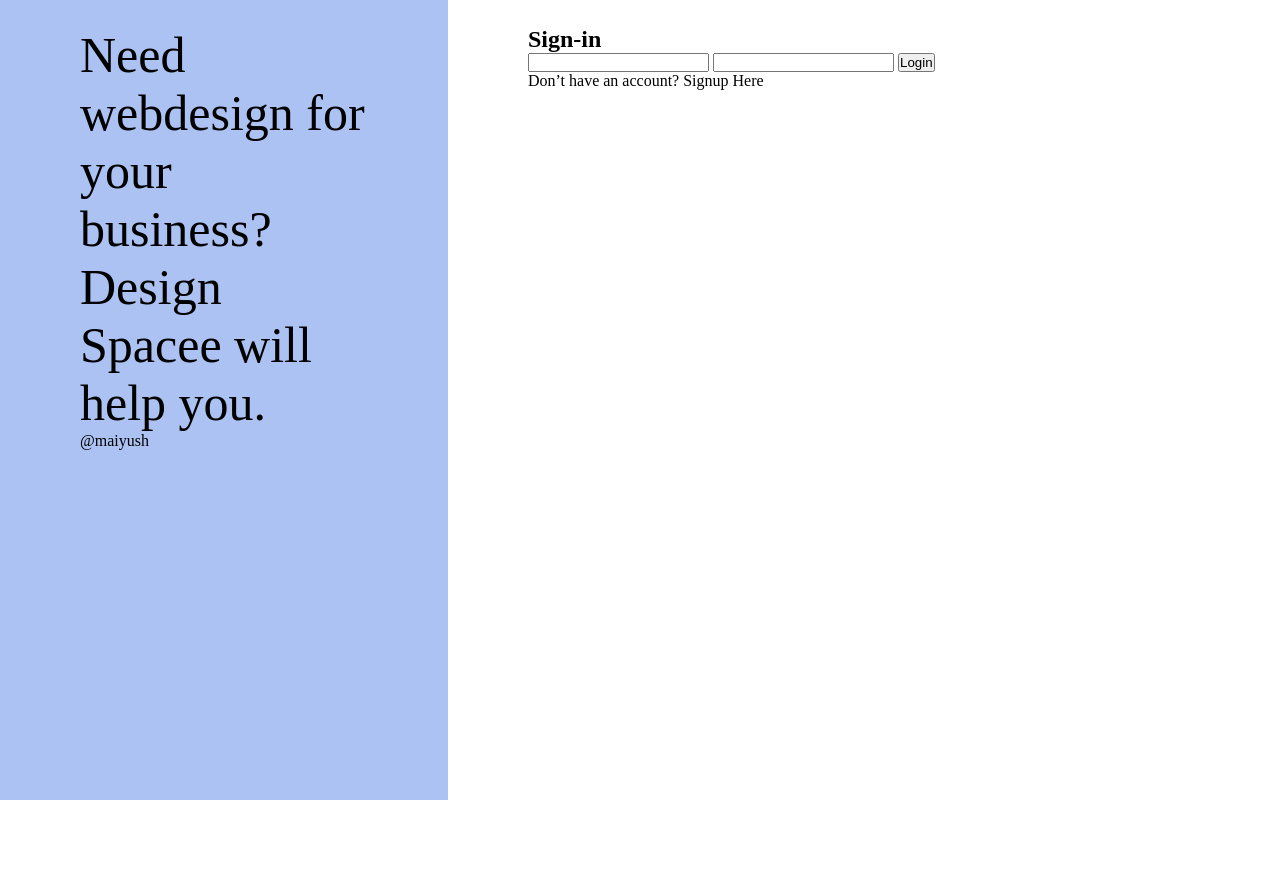
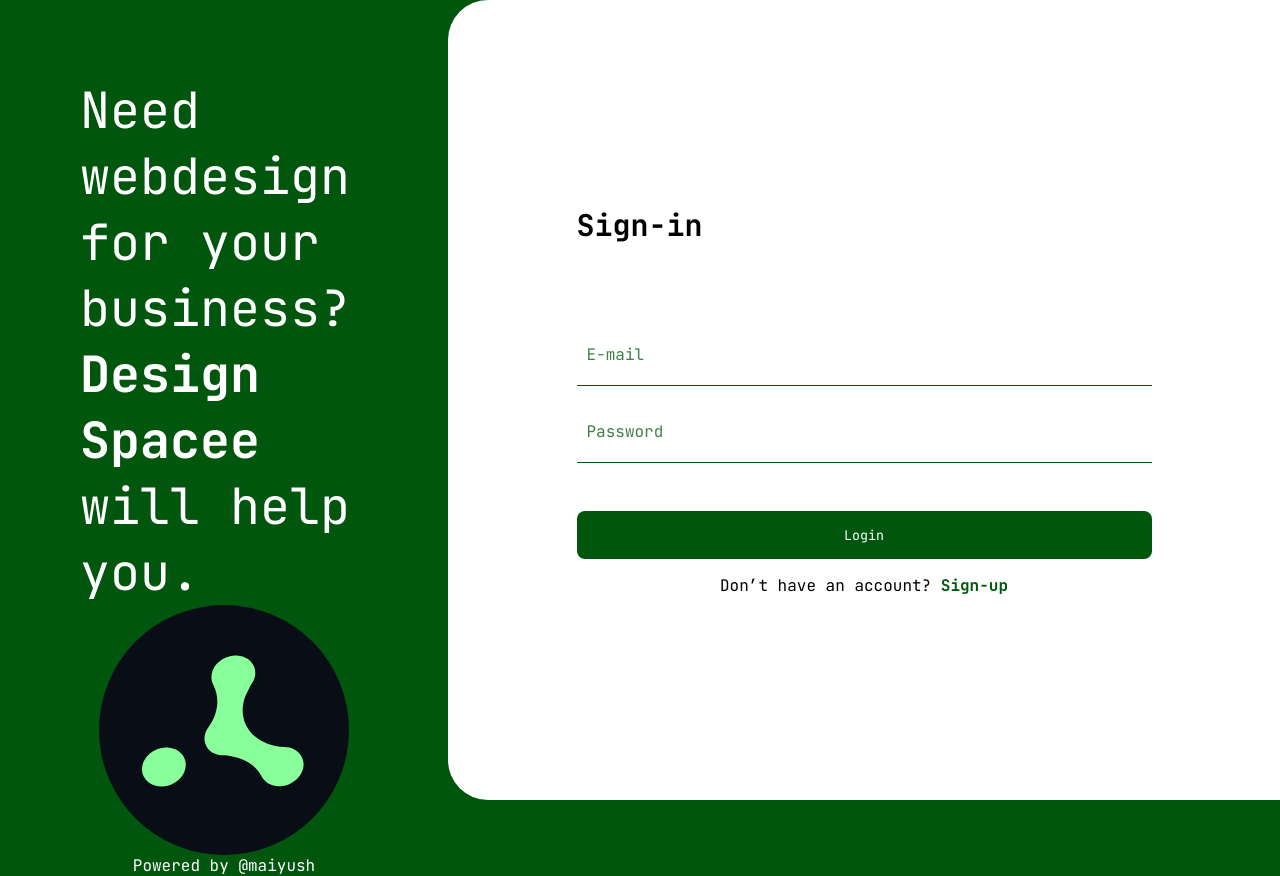
Before and after one commit to jhollyfer/vanilla-sign-in-and-sign-up-page, a plain HTML site: page index.html in a window 1280 px wide. Before the commit the page ends 800 px from the top, so only its background shows below. Drawn offline with Linux system fonts and the light colour scheme.

Commit message:
initial sign-in page

```diff
--- a/assets/styles.css
+++ b/assets/styles.css
@@ -2,6 +2,7 @@
   margin: 0;
   padding: 0;
   box-sizing: border-box;
+  font-family: "JetBrains Mono", monospace;
 }
 
 body{
@@ -9,20 +10,106 @@ body{
   flex-direction: row;
   width: 100vw;
   height: 100vh;
+  background-color: rgb(0, 86, 13)
+}
+
+a{
+  text-decoration: none;
+  color: rgb(0, 86, 13);
+}
+
+a:hover{
+  text-decoration: underline;
+}
+
+button{
+  background-color: rgb(0, 86, 13);
+  border: transparent;
+  color: #ffffff;
+  min-height: 3rem;
+  border-radius: 0.5rem;
+  cursor: pointer;
+}
+
+
+input, input:active, input:focus{
+  outline: none;
+  border-top: transparent;
+  border-left: transparent;
+  border-right: transparent;
+}
+
+input{
+  padding: 10px;
+  border-bottom: 1px solid rgb(0, 86, 13);
+  color: rgb(0, 86, 13);
+  font-size: 1rem;
+  line-height: 2.5rem;
+}
+
+input::placeholder{
+  color: rgb(0, 86, 13, 0.75);
 }
 
 .column{
+  width: 100%;
   height: 100%;
   padding: 1.625rem 5rem;
   flex: 1;
 }
 
 .column:first-of-type{
-  background-color: rgba(91, 135, 229, 0.51);
   max-width: 35%;
   width: 100%;
+  display: flex;
+  flex-direction: column;
+  justify-content: space-around;
+  align-items: center;
+}
+
+.column:first-of-type img{
+  width: 15.625rem;
+  height: 15.625rem;
+  margin: 0 auto;
 }
 
 .column:first-of-type p:first-of-type{
   font-size: 3.125rem;
+  color: #ffffff;
+  padding-top: 4cqi;
 }
+
+.column:first-of-type p:last-of-type{
+  color: #ffffff;
+}
+
+.column:last-of-type{
+  width: 100%;
+  background-color: #ffffff;
+  border-top-left-radius: 2.5rem;
+  border-bottom-left-radius: 2.5rem;
+  display: flex;
+  align-items: center;
+  justify-content: center;
+}
+
+.column:last-of-type form{
+  display: flex;
+  flex-direction: column;
+  gap: 1rem;
+  max-width: 35.9375rem;
+  width: 100%;
+}
+
+.column:last-of-type form h1{
+  margin-bottom: 4rem;
+  font-size: 1.875rem;
+}
+
+.column:last-of-type form button{
+  margin-top: 2rem;
+}
+
+.column:last-of-type form p{
+  text-align:  center;
+}
--- a/index.html
+++ b/index.html
@@ -12,20 +12,31 @@
       rel="stylesheet"
     />
   </head>
-  <body>
+  <body id="sign-in">
     <section class="column">
-      <p>Need webdesign for your business? Design Spacee will help you.</p>
       <p>
-        <span> @maiyush </span>
+        Need webdesign for your business? <strong>Design Spacee</strong> will
+        help you.
+      </p>
+      <img src="./assets/logo.svg" alt="Logo Maiyu SH" />
+      <p>
+        <span>Powered by @maiyush </span>
       </p>
     </section>
     <section class="column">
       <form action="">
         <h1>Sign-in</h1>
-        <input type="text" />
-        <input type="text" />
+        <input type="text" placeholder="E-mail" />
+        <input type="password" placeholder="Password" />
         <button>Login</button>
-        <p><span>Don’t have an account? Signup Here</span></p>
+        <p>
+          <span
+            >Don’t have an account?
+            <strong>
+              <a href="#">Sign-up</a>
+            </strong></span
+          >
+        </p>
       </form>
     </section>
   </body>
```
Also changed, not shown: sign-up.html (added, +9 -0 lines), assets/logo.svg (added).
